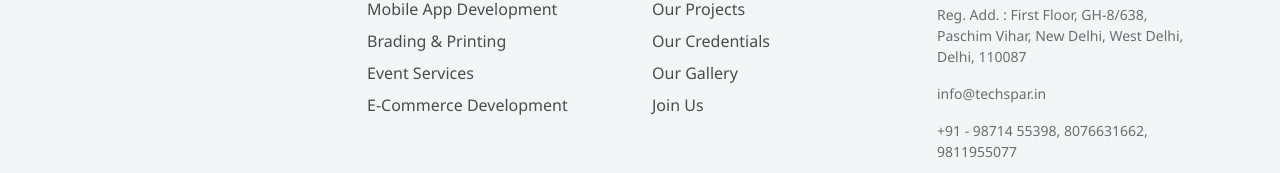
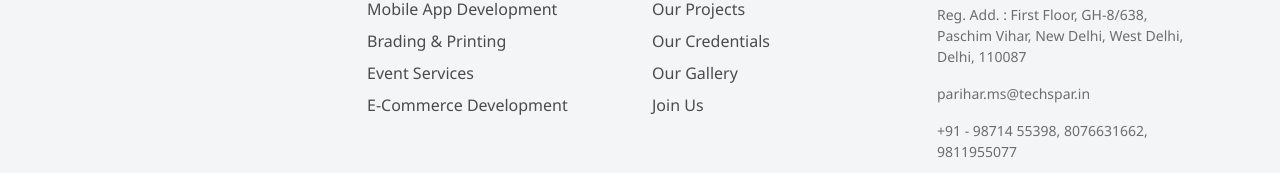
Before and after one commit to ritiksahu06/techsPAR-App, a React (Vite) app: page /demopage in a window 1280 px wide. Shown: the part 182-355 px from the top of the page. Built offline with nearby package versions, Linux system fonts and the light colour scheme.

Commit message:
Update the footer text

```diff
--- a/src/components/Footer.jsx
+++ b/src/components/Footer.jsx
@@ -69,7 +69,7 @@ const Footer = () => {
               </div>
               <p>Work : 506 Suneja Tower - I, District Center Janakpuri, New Delhi- 110058, INDIA.</p>
               <p>Reg. Add. : First Floor, GH-8/638, Paschim Vihar, New Delhi, West Delhi, Delhi, 110087</p>
-              <p>info@techspar.in</p>
+              <p>parihar.ms@techspar.in</p>
               <p>+91 - 98714 55398, 8076631662, 9811955077</p>
             </div>
 
```
